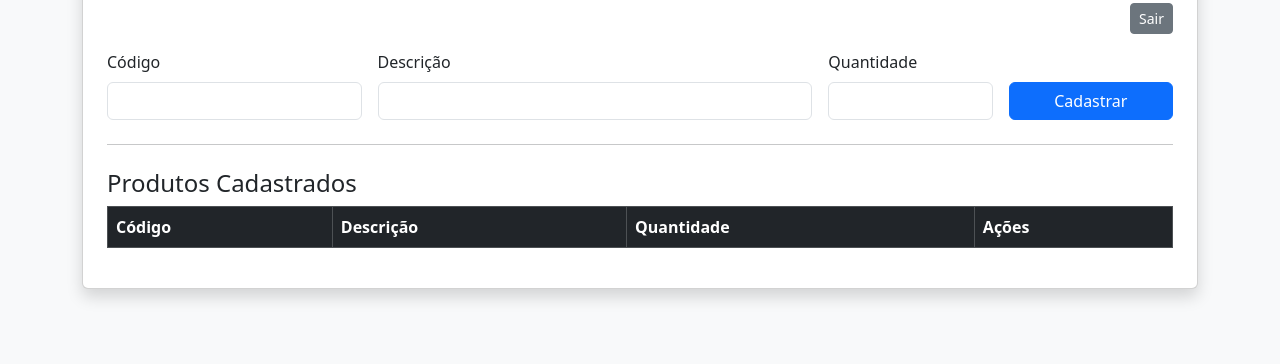
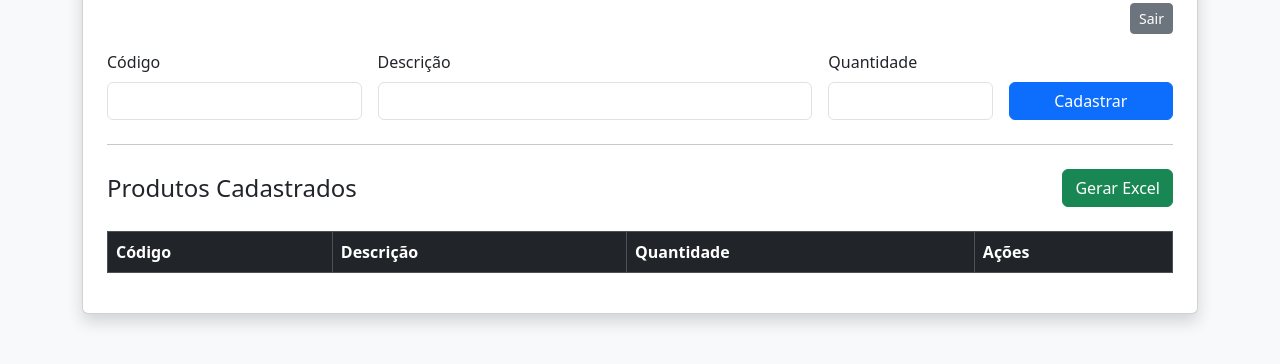
Before and after one commit to Yran258/contagem-produtos, a website: page public/index.html in a window 1280 px wide. Shown: the part 132-496 px from the top of the page. Drawn offline with nearby package versions, Linux system fonts and the light colour scheme; no server answers.

Commit message:
adiciona exportacao excel

```diff
--- a/public/index.html
+++ b/public/index.html
@@ -51,7 +51,14 @@ Cadastrar
 
 <hr class="my-4">
 
-<h4>Produtos Cadastrados</h4>
+<div class="d-flex justify-content-between align-items-center">
+  <h4 class="mb-0">Produtos Cadastrados</h4>
+  <button onclick="exportar()" class="btn btn-success">
+    Gerar Excel
+  </button>
+</div>
+
+<br>
 
 <div class="table-responsive">
 <table class="table table-striped table-bordered">
@@ -123,6 +130,10 @@ carregar();
 }
 }
 
+function exportar() {
+  window.location.href = '/api/exportar';
+}
+
 carregar();
 </script>
 
```
Also changed, not shown: 1 other file.
